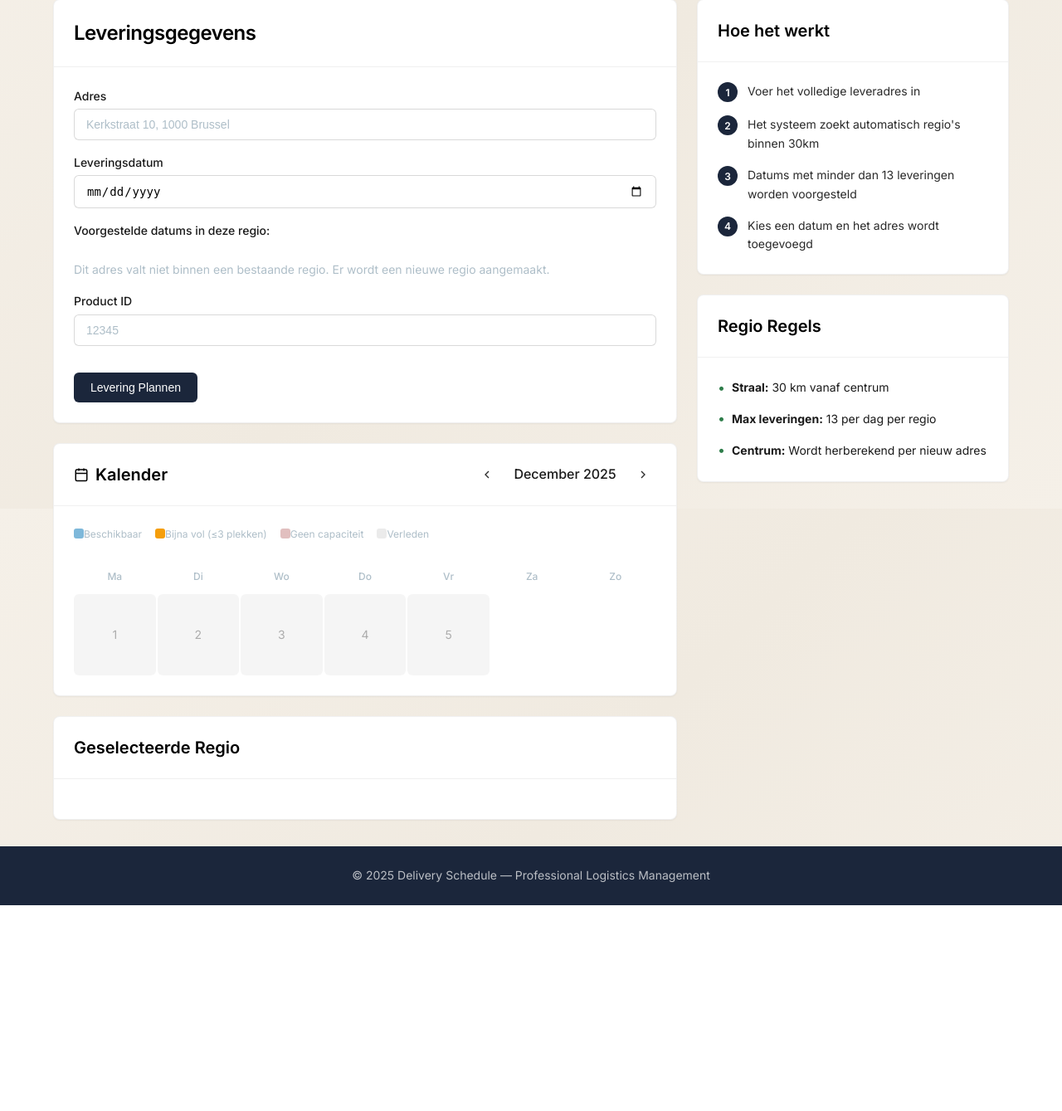
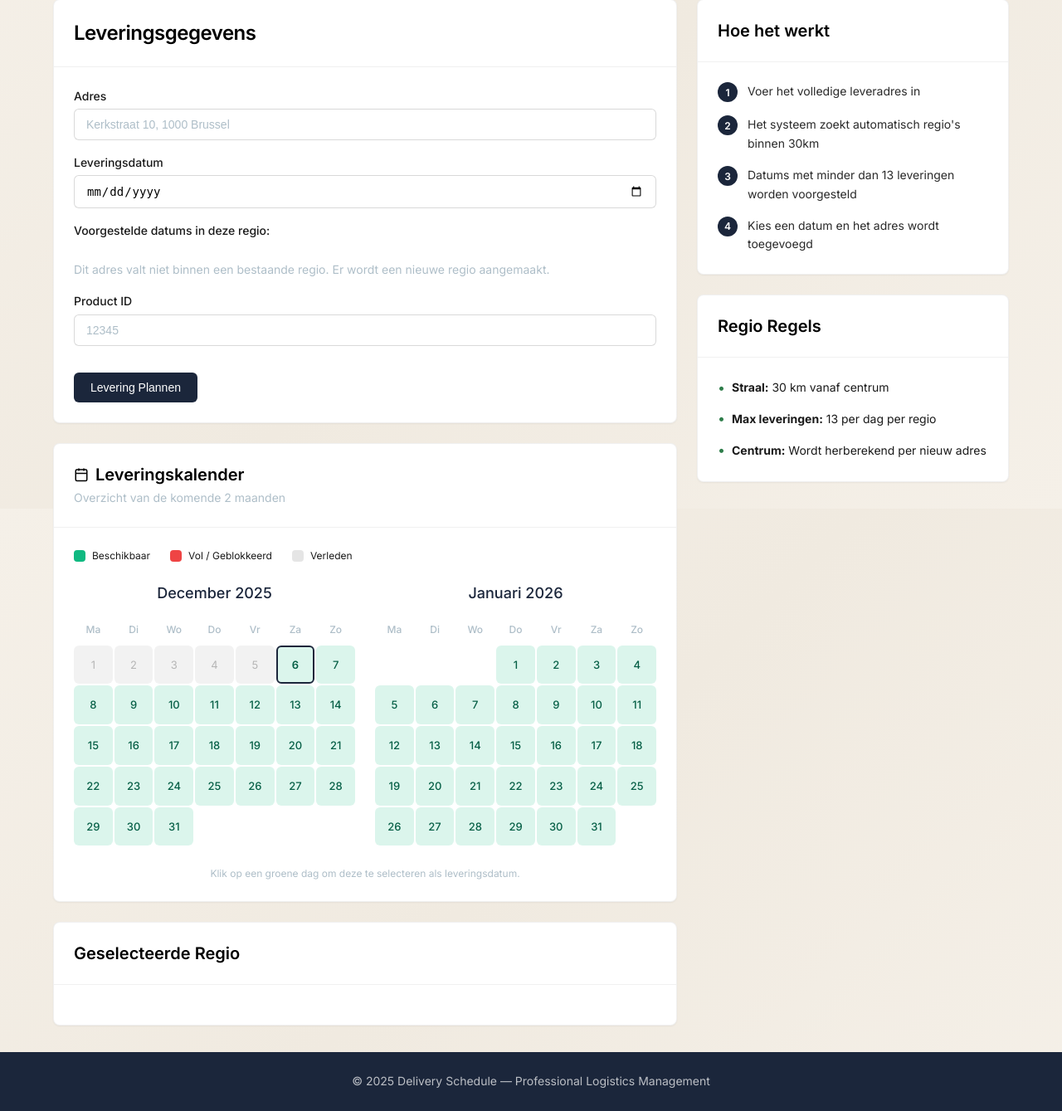
Before and after one commit to A-D-DBS-application/web-application-2025-group-19, a Flask app: page /add-listing in a window 1280 px wide. Shown: the part 187-1526 px from the top of the page at 83% size. Before the commit the page ends 1278 px from the top, so only its background shows below. Run offline with Flask 3, Linux system fonts and the light colour scheme; the visitor is signed in with stand-in values (Sample User, id 1); data that the repository does not hold is empty.

Commit message:
Kalenderfunctionnaliteit + iCal-Integratie

```diff
--- a/app/routes.py
+++ b/app/routes.py
@@ -1172,3 +1172,188 @@ def add_truck():
         flash("Fout bij het toevoegen van truck.", "error")
 
     return redirect(url_for("main.trucks_list"))
+
+
+# ========== iCAL EXPORT ENDPOINTS ==========
+
+@main.route("/export/deliveries.ics", methods=["GET"])
+def export_deliveries_ical():
+    """
+    Exporteer alle geplande leveringen als iCal bestand.
+    Kan gefilterd worden op datum range.
+    """
+    from .utils.ical import create_delivery_ical
+    from flask import Response
+
+    if "employee_id" not in session:
+        return redirect(url_for("main.login"))
+
+    tid = tenant_id()
+
+    # Optionele filters
+    start_date_str = request.args.get("start")
+    end_date_str = request.args.get("end")
+
+    try:
+        # Haal leveringen op
+        query = db.session.query(
+            Delivery.delivery_id,
+            Delivery.delivery_status,
+            CustomerOrder.order_id,
+            Region.name.label('region_name'),
+            DeliveryRun.scheduled_date,
+            Location.address
+        ).outerjoin(
+            DeliveryRun,
+            (Delivery.tenant_id == DeliveryRun.tenant_id) & (Delivery.run_id == DeliveryRun.run_id)
+        ).outerjoin(
+            Region,
+            (DeliveryRun.tenant_id == Region.tenant_id) & (DeliveryRun.region_id == Region.region_id)
+        ).outerjoin(
+            CustomerOrder,
+            (Delivery.tenant_id == CustomerOrder.tenant_id) & (Delivery.order_id == CustomerOrder.order_id)
+        ).outerjoin(
+            Location,
+            (CustomerOrder.tenant_id == Location.tenant_id) & (CustomerOrder.location_id == Location.location_id)
+        ).filter(
+            Delivery.tenant_id == tid
+        )
+
+        # Filter op datum als opgegeven
+        if start_date_str:
+            try:
+                start_date = date.fromisoformat(start_date_str)
+                query = query.filter(DeliveryRun.scheduled_date >= start_date)
+            except ValueError:
+                pass
+
+        if end_date_str:
+            try:
+                end_date = date.fromisoformat(end_date_str)
+                query = query.filter(DeliveryRun.scheduled_date <= end_date)
+            except ValueError:
+                pass
+
+        rows = query.order_by(DeliveryRun.scheduled_date.asc()).all()
+
+        deliveries = []
+        for row in rows:
+            deliveries.append({
+                "delivery_id": row.delivery_id,
+                "order_id": row.order_id,
+                "region_name": row.region_name or "Onbekend",
+                "scheduled_date": row.scheduled_date,
+                "address": row.address,
+                "status": row.delivery_status
+            })
+
+        # Genereer iCal
+        ical_content = create_delivery_ical(deliveries, "Delivery Schedule - Leveringen")
+
+        # Return als downloadbaar bestand
+        response = Response(ical_content, mimetype='text/calendar')
+        response.headers['Content-Disposition'] = 'attachment; filename=leveringen.ics'
+        return response
+
+    except Exception as e:
+        current_app.logger.exception(f"Error exporting deliveries to iCal: {e}")
+        flash("Kon leveringen niet exporteren.", "error")
+        return redirect(url_for("main.listings"))
+
+
+@main.route("/export/driver/<int:employee_id>/schedule.ics", methods=["GET"])
+def export_driver_schedule_ical(employee_id):
+    """
+    Exporteer het leveringsschema van een specifieke chauffeur als iCal.
+    """
+    from .utils.ical import create_driver_schedule_ical
+    from flask import Response
+
+    if "employee_id" not in session:
+        return redirect(url_for("main.login"))
+
+    tid = tenant_id()
+
+    try:
+        # Haal chauffeur info op
+        driver = Employee.query.filter_by(
+            tenant_id=tid,
+            employee_id=employee_id,
+            role=EmployeeRole.driver
+        ).first()
+
+        if not driver:
+            flash("Chauffeur niet gevonden.", "error")
+            return redirect(url_for("main.drivers_list"))
+
+        driver_name = f"{driver.first_name} {driver.last_name}"
+
+        # Haal leveringen op waar deze chauffeur aan gekoppeld is
+        rows = db.session.query(
+            Delivery.delivery_id,
+            CustomerOrder.order_id,
+            Region.name.label('region_name'),
+            DeliveryRun.scheduled_date,
+            Location.address
+        ).join(
+            DeliveryRun,
+            (Delivery.tenant_id == DeliveryRun.tenant_id) & (Delivery.run_id == DeliveryRun.run_id)
+        ).outerjoin(
+            Region,
+            (DeliveryRun.tenant_id == Region.tenant_id) & (DeliveryRun.region_id == Region.region_id)
+        ).outerjoin(
+            CustomerOrder,
+            (Delivery.tenant_id == CustomerOrder.tenant_id) & (Delivery.order_id == CustomerOrder.order_id)
+        ).outerjoin(
+            Location,
+            (CustomerOrder.tenant_id == Location.tenant_id) & (CustomerOrder.location_id == Location.location_id)
+        ).filter(
+            DeliveryRun.tenant_id == tid,
+            DeliveryRun.driver_id == employee_id,
+            DeliveryRun.scheduled_date >= date.today()
+        ).order_by(DeliveryRun.scheduled_date.asc()).all()
+
+        deliveries = []
+        for row in rows:
+            deliveries.append({
+                "delivery_id": row.delivery_id,
+                "order_id": row.order_id,
+                "region_name": row.region_name or "Onbekend",
+                "scheduled_date": row.scheduled_date,
+                "address": row.address
+            })
+
+        # Haal beschikbaarheidsdagen op
+        avail_rows = Availability.query.filter(
+            Availability.tenant_id == tid,
+            Availability.employee_id == employee_id,
+            Availability.available_date >= date.today(),
+            Availability.active.is_(True)
+        ).order_by(Availability.available_date.asc()).all()
+
+        availability_dates = [a.available_date for a in avail_rows]
+
+        # Genereer iCal
+        ical_content = create_driver_schedule_ical(driver_name, deliveries, availability_dates)
+
+        # Return als downloadbaar bestand
+        filename = f"leveringen-{driver.first_name.lower()}-{driver.last_name.lower()}.ics"
+        response = Response(ical_content, mimetype='text/calendar')
+        response.headers['Content-Disposition'] = f'attachment; filename={filename}'
+        return response
+
+    except Exception as e:
+        current_app.logger.exception(f"Error exporting driver schedule to iCal: {e}")
+        flash("Kon schema niet exporteren.", "error")
+        return redirect(url_for("main.drivers_list"))
+
+
+@main.route("/export/my-schedule.ics", methods=["GET"])
+def export_my_schedule_ical():
+    """
+    Exporteer het schema van de ingelogde gebruiker (als chauffeur).
+    """
+    if "employee_id" not in session:
+        return redirect(url_for("main.login"))
+
+    return redirect(url_for("main.export_driver_schedule_ical", employee_id=session["employee_id"]))
--- a/app/templates/add_listing.html
+++ b/app/templates/add_listing.html
@@ -50,9 +50,9 @@
       </div>
     </div>
 
-    <!-- Kalender -->
+    <!-- Kalender Overzicht - 2 Maanden -->
     <div class="card mb-4">
-      <div class="card-header flex justify-between items-center">
+      <div class="card-header">
         <h3 class="font-semibold flex items-center gap-2">
           <svg xmlns="http://www.w3.org/2000/svg" width="18" height="18" viewBox="0 0 24 24" fill="none" stroke="currentColor" stroke-width="2">
             <rect x="3" y="4" width="18" height="18" rx="2" ry="2"></rect>
@@ -60,59 +60,62 @@
             <line x1="8" y1="2" x2="8" y2="6"></line>
             <line x1="3" y1="10" x2="21" y2="10"></line>
           </svg>
-          Kalender
+          Leveringskalender
         </h3>
-        <div class="flex items-center gap-2">
-          <button type="button" onclick="prevMonth()" class="btn btn-ghost btn-sm" style="padding: 0.25rem 0.5rem;">
-            <svg xmlns="http://www.w3.org/2000/svg" width="16" height="16" viewBox="0 0 24 24" fill="none" stroke="currentColor" stroke-width="2">
-              <polyline points="15 18 9 12 15 6"></polyline>
-            </svg>
-          </button>
-          <span id="calendar-month-label" class="font-medium" style="min-width: 140px; text-align: center;"></span>
-          <button type="button" onclick="nextMonth()" class="btn btn-ghost btn-sm" style="padding: 0.25rem 0.5rem;">
-            <svg xmlns="http://www.w3.org/2000/svg" width="16" height="16" viewBox="0 0 24 24" fill="none" stroke="currentColor" stroke-width="2">
-              <polyline points="9 18 15 12 9 6"></polyline>
-            </svg>
-          </button>
-        </div>
+        <p class="text-small text-muted mt-1">Overzicht van de komende 2 maanden</p>
       </div>
       <div class="card-body">
         <!-- Legenda -->
-        <div class="flex flex-wrap gap-3 mb-4 text-xs">
-          <div class="flex items-center gap-1">
-            <span style="width: 12px; height: 12px; border-radius: 3px; background: var(--color-sky-accent);"></span>
-            <span class="text-muted">Beschikbaar</span>
+        <div class="flex flex-wrap gap-4 mb-4 text-xs">
+          <div class="flex items-center gap-2">
+            <span style="width: 14px; height: 14px; border-radius: 4px; background: #10B981;"></span>
+            <span>Beschikbaar</span>
           </div>
-          <div class="flex items-center gap-1">
-            <span style="width: 12px; height: 12px; border-radius: 3px; background: #F59E0B;"></span>
-            <span class="text-muted">Bijna vol (≤3 plekken)</span>
+          <div class="flex items-center gap-2">
+            <span style="width: 14px; height: 14px; border-radius: 4px; background: #EF4444;"></span>
+            <span>Vol / Geblokkeerd</span>
           </div>
-          <div class="flex items-center gap-1">
-            <span style="width: 12px; height: 12px; border-radius: 3px; background: rgba(155, 44, 44, 0.3);"></span>
-            <span class="text-muted">Geen capaciteit</span>
-          </div>
-          <div class="flex items-center gap-1">
-            <span style="width: 12px; height: 12px; border-radius: 3px; background: rgba(0,0,0,0.08);"></span>
-            <span class="text-muted">Verleden</span>
+          <div class="flex items-center gap-2">
+            <span style="width: 14px; height: 14px; border-radius: 4px; background: rgba(0,0,0,0.1);"></span>
+            <span>Verleden</span>
           </div>
         </div>
 
-        <!-- Kalender Grid -->
-        <div id="calendar-container">
-          <div class="calendar-header" style="display: grid; grid-template-columns: repeat(7, 1fr); gap: 2px; margin-bottom: 4px;">
-            <div class="text-center text-xs font-medium text-muted" style="padding: 8px 0;">Ma</div>
-            <div class="text-center text-xs font-medium text-muted" style="padding: 8px 0;">Di</div>
-            <div class="text-center text-xs font-medium text-muted" style="padding: 8px 0;">Wo</div>
-            <div class="text-center text-xs font-medium text-muted" style="padding: 8px 0;">Do</div>
-            <div class="text-center text-xs font-medium text-muted" style="padding: 8px 0;">Vr</div>
-            <div class="text-center text-xs font-medium text-muted" style="padding: 8px 0;">Za</div>
-            <div class="text-center text-xs font-medium text-muted" style="padding: 8px 0;">Zo</div>
+        <!-- Twee Maanden Grid -->
+        <div style="display: grid; grid-template-columns: 1fr 1fr; gap: 1.5rem;">
+          <!-- Maand 1 -->
+          <div>
+            <h4 id="month1-label" class="font-medium text-center mb-3" style="color: var(--color-navy);"></h4>
+            <div class="calendar-header" style="display: grid; grid-template-columns: repeat(7, 1fr); gap: 2px; margin-bottom: 4px;">
+              <div class="text-center text-xs font-medium text-muted" style="padding: 6px 0;">Ma</div>
+              <div class="text-center text-xs font-medium text-muted" style="padding: 6px 0;">Di</div>
+              <div class="text-center text-xs font-medium text-muted" style="padding: 6px 0;">Wo</div>
+              <div class="text-center text-xs font-medium text-muted" style="padding: 6px 0;">Do</div>
+              <div class="text-center text-xs font-medium text-muted" style="padding: 6px 0;">Vr</div>
+              <div class="text-center text-xs font-medium text-muted" style="padding: 6px 0;">Za</div>
+              <div class="text-center text-xs font-medium text-muted" style="padding: 6px 0;">Zo</div>
+            </div>
+            <div id="month1-days" style="display: grid; grid-template-columns: repeat(7, 1fr); gap: 2px;"></div>
           </div>
-          <div id="calendar-days" style="display: grid; grid-template-columns: repeat(7, 1fr); gap: 2px;"></div>
+
+          <!-- Maand 2 -->
+          <div>
+            <h4 id="month2-label" class="font-medium text-center mb-3" style="color: var(--color-navy);"></h4>
+            <div class="calendar-header" style="display: grid; grid-template-columns: repeat(7, 1fr); gap: 2px; margin-bottom: 4px;">
+              <div class="text-center text-xs font-medium text-muted" style="padding: 6px 0;">Ma</div>
+              <div class="text-center text-xs font-medium text-muted" style="padding: 6px 0;">Di</div>
+              <div class="text-center text-xs font-medium text-muted" style="padding: 6px 0;">Wo</div>
+              <div class="text-center text-xs font-medium text-muted" style="padding: 6px 0;">Do</div>
+              <div class="text-center text-xs font-medium text-muted" style="padding: 6px 0;">Vr</div>
+              <div class="text-center text-xs font-medium text-muted" style="padding: 6px 0;">Za</div>
+              <div class="text-center text-xs font-medium text-muted" style="padding: 6px 0;">Zo</div>
+            </div>
+            <div id="month2-days" style="display: grid; grid-template-columns: repeat(7, 1fr); gap: 2px;"></div>
+          </div>
         </div>
 
-        <p id="calendar-hint" class="text-xs text-muted mt-3" style="display: none;">
-          Klik op een dag om deze te selecteren als leveringsdatum.
+        <p id="calendar-hint" class="text-xs text-muted mt-4" style="text-align: center;">
+          Klik op een groene dag om deze te selecteren als leveringsdatum.
         </p>
       </div>
     </div>
@@ -186,17 +189,17 @@
     align-items: center;
     justify-content: center;
     border-radius: 6px;
-    font-size: 0.875rem;
+    font-size: 0.8125rem;
     cursor: pointer;
     transition: all 0.15s ease;
     position: relative;
-    background: rgba(0, 0, 0, 0.02);
+    background: rgba(0, 0, 0, 0.03);
     color: var(--color-dark-gray);
   }
 
-  .calendar-day:hover:not(.disabled):not(.empty) {
-    transform: scale(1.05);
-    box-shadow: 0 2px 8px rgba(0, 0, 0, 0.1);
+  .calendar-day:hover:not(.disabled):not(.empty):not(.past):not(.blocked) {
+    transform: scale(1.08);
+    box-shadow: 0 2px 8px rgba(0, 0, 0, 0.15);
   }
 
   .calendar-day.empty {
@@ -205,72 +208,40 @@
   }
 
   .calendar-day.past {
-    background: rgba(0, 0, 0, 0.04);
-    color: rgba(0, 0, 0, 0.3);
+    background: rgba(0, 0, 0, 0.05);
+    color: rgba(0, 0, 0, 0.25);
     cursor: not-allowed;
   }
 
+  /* Premium Groen - Beschikbaar */
   .calendar-day.available {
-    background: rgba(126, 184, 218, 0.2);
-    color: var(--color-navy);
+    background: rgba(16, 185, 129, 0.15);
+    color: #065F46;
     font-weight: 500;
   }
 
   .calendar-day.available:hover {
-    background: var(--color-sky-accent);
+    background: #10B981;
     color: white;
   }
 
-  .calendar-day.limited {
-    background: rgba(245, 158, 11, 0.2);
-    color: #92600E;
-    font-weight: 500;
-  }
-
-  .calendar-day.limited:hover {
-    background: #F59E0B;
-    color: white;
-  }
-
-  .calendar-day.full {
-    background: rgba(0, 0, 0, 0.08);
-    color: rgba(0, 0, 0, 0.4);
+  /* Premium Rood - Geblokkeerd */
+  .calendar-day.blocked {
+    background: rgba(239, 68, 68, 0.12);
+    color: #991B1B;
     cursor: not-allowed;
-  }
-
-  .calendar-day.no-capacity {
-    background: rgba(155, 44, 44, 0.15);
-    color: rgba(155, 44, 44, 0.7);
-    cursor: not-allowed;
-  }
-
-  .calendar-day.no-capacity::after {
-    content: '';
-    position: absolute;
-    top: 50%;
-    left: 50%;
-    width: 60%;
-    height: 1px;
-    background: rgba(155, 44, 44, 0.4);
-    transform: translate(-50%, -50%) rotate(-45deg);
   }
 
   .calendar-day.today {
     border: 2px solid var(--color-navy);
+    font-weight: 600;
   }
 
   .calendar-day.selected {
     background: var(--color-navy) !important;
     color: white !important;
     font-weight: 600;
-  }
-
-  .calendar-day .delivery-count {
-    position: absolute;
-    bottom: 2px;
-    right: 2px;
-    font-size: 0.6rem;
-    opacity: 0.7;
+    box-shadow: 0 2px 8px rgba(27, 38, 59, 0.3);
   }
 </style>
 
@@ -279,8 +250,6 @@
   let currentLng = null;
   let currentSuggestions = [];
   let geocodeTimeout = null;
-  let calendarMonth = new Date().getMonth();
-  let calendarYear = new Date().getFullYear();
   let calendarData = {}; // Stores delivery counts per date
   let selectedCalendarDate = null;
 
@@ -487,24 +456,43 @@
 
   // Cache voor capaciteitsinfo per datum
   let capacityCache = {};
+  const monthNames = ['Januari', 'Februari', 'Maart', 'April', 'Mei', 'Juni',
+                      'Juli', 'Augustus', 'September', 'Oktober', 'November', 'December'];
 
-  // Calendar functions
+  // Calendar functions - Render 2 maanden
   function renderCalendar() {
-    const monthNames = ['Januari', 'Februari', 'Maart', 'April', 'Mei', 'Juni',
-                        'Juli', 'Augustus', 'September', 'Oktober', 'November', 'December'];
-
-    document.getElementById('calendar-month-label').textContent = `${monthNames[calendarMonth]} ${calendarYear}`;
-
-    const firstDay = new Date(calendarYear, calendarMonth, 1);
-    const lastDay = new Date(calendarYear, calendarMonth + 1, 0);
     const today = new Date();
     today.setHours(0, 0, 0, 0);
+
+    // Maand 1: huidige maand
+    const month1 = today.getMonth();
+    const year1 = today.getFullYear();
+
+    // Maand 2: volgende maand
+    let month2 = month1 + 1;
+    let year2 = year1;
+    if (month2 > 11) {
+      month2 = 0;
+      year2++;
+    }
+
+    // Render beide maanden
+    renderMonth('month1', month1, year1, today);
+    renderMonth('month2', month2, year2, today);
+  }
+
+  function renderMonth(containerId, month, year, today) {
+    // Set label
+    document.getElementById(`${containerId}-label`).textContent = `${monthNames[month]} ${year}`;
+
+    const firstDay = new Date(year, month, 1);
+    const lastDay = new Date(year, month + 1, 0);
 
     // Get the day of week for the first day (0 = Sunday, we want Monday = 0)
     let startDay = firstDay.getDay() - 1;
     if (startDay < 0) startDay = 6; // Sunday becomes 6
 
-    const daysContainer = document.getElementById('calendar-days');
+    const daysContainer = document.getElementById(`${containerId}-days`);
     daysContainer.innerHTML = '';
 
     // Empty cells before the first day
@@ -516,7 +504,7 @@
 
     // Days of the month
     for (let day = 1; day <= lastDay.getDate(); day++) {
-      const dateObj = new Date(calendarYear, calendarMonth, day);
+      const dateObj = new Date(year, month, day);
       const dateStr = dateObj.toISOString().split('T')[0];
       const isPast = dateObj < today;
       const isToday = dateObj.getTime() === today.getTime();
@@ -529,35 +517,32 @@
       if (isPast) {
         dayCell.classList.add('past');
       } else {
-        // Check availability from calendar data
+        // Check availability from calendar data (suggestions)
         const dayData = calendarData[dateStr];
 
         if (dayData) {
+          // We hebben regio-data: check spots
           if (dayData.spots_left <= 0) {
-            dayCell.classList.add('full');
-          } else if (dayData.spots_left <= 3) {
-            dayCell.classList.add('limited');
-            dayCell.onclick = () => selectDate(dateStr, dayData.region_id, dayData.region_name, dayData.count);
+            dayCell.classList.add('blocked');
+            dayCell.title = 'Regio vol (13 leveringen)';
           } else {
             dayCell.classList.add('available');
             dayCell.onclick = () => selectDate(dateStr, dayData.region_id, dayData.region_name, dayData.count);
           }
         } else {
-          // No region data = check if we need capacity info
-          // If we already have capacity in cache, use it
-          if (capacityCache[dateStr] !== undefined) {
+          // Geen regio-data: check capaciteit async
+          if (capacityCache[dateStr] !== undefined && capacityCache[dateStr] !== null) {
             if (capacityCache[dateStr].is_valid) {
               dayCell.classList.add('available');
               dayCell.onclick = () => selectDate(dateStr, null, null, 0);
             } else {
-              dayCell.classList.add('no-capacity');
+              dayCell.classList.add('blocked');
               dayCell.title = capacityCache[dateStr].reason || 'Geen capaciteit';
             }
           } else {
-            // Default to available, async load capacity
+            // Nog niet gecheckt - default available, async laden
             dayCell.classList.add('available');
             dayCell.onclick = () => selectDate(dateStr, null, null, 0);
-            // Async check capacity for this date
             checkDayCapacity(dateStr, dayCell);
           }
         }
@@ -575,24 +560,6 @@
     }
   }
 
-  function prevMonth() {
-    calendarMonth--;
-    if (calendarMonth < 0) {
-      calendarMonth = 11;
-      calendarYear--;
-    }
-    renderCalendar();
-  }
-
-  function nextMonth() {
-    calendarMonth++;
-    if (calendarMonth > 11) {
-      calendarMonth = 0;
-      calendarYear++;
-    }
-    renderCalendar();
-  }
-
   // Async check capaciteit voor een specifieke dag
   function checkDayCapacity(dateStr, dayCell) {
     // Voorkom duplicate requests
@@ -607,10 +574,9 @@
         // Update the cell styling based on capacity
         if (!data.is_valid) {
           dayCell.classList.remove('available');
-          dayCell.classList.add('no-capacity');
+          dayCell.classList.add('blocked');
           dayCell.title = data.reason || 'Geen capaciteit (chauffeurs/trucks)';
           dayCell.onclick = null;
-          dayCell.style.cursor = 'not-allowed';
         }
       })
       .catch(error => {
--- /dev/null
+++ b/app/utils/__init__.py
@@ -0,0 +1,2 @@
+# app/utils/__init__.py
+from .ical import create_delivery_ical, create_driver_schedule_ical
--- a/requirements.txt
+++ b/requirements.txt
@@ -3,3 +3,4 @@ Flask-SQLAlchemy
 Flask-Migrate
 psycopg2-binary
 requests
+icalendar
```
Also changed, not shown: app/templates/drivers.html (+13 -3 lines), app/templates/listings.html (+11 -0 lines), app/utils/ical.py (added, +199 -0 lines).
